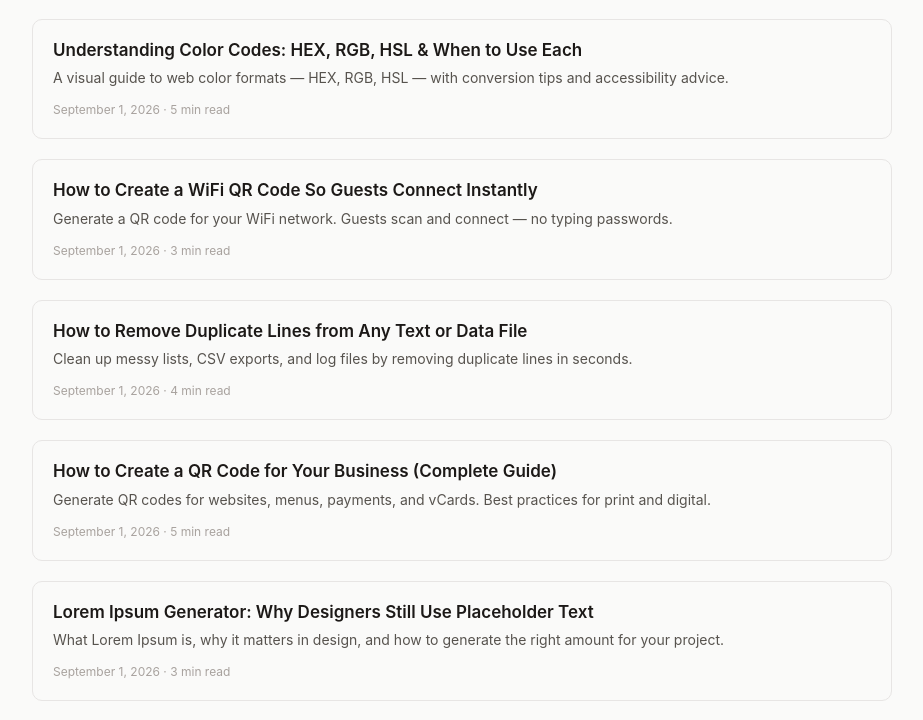
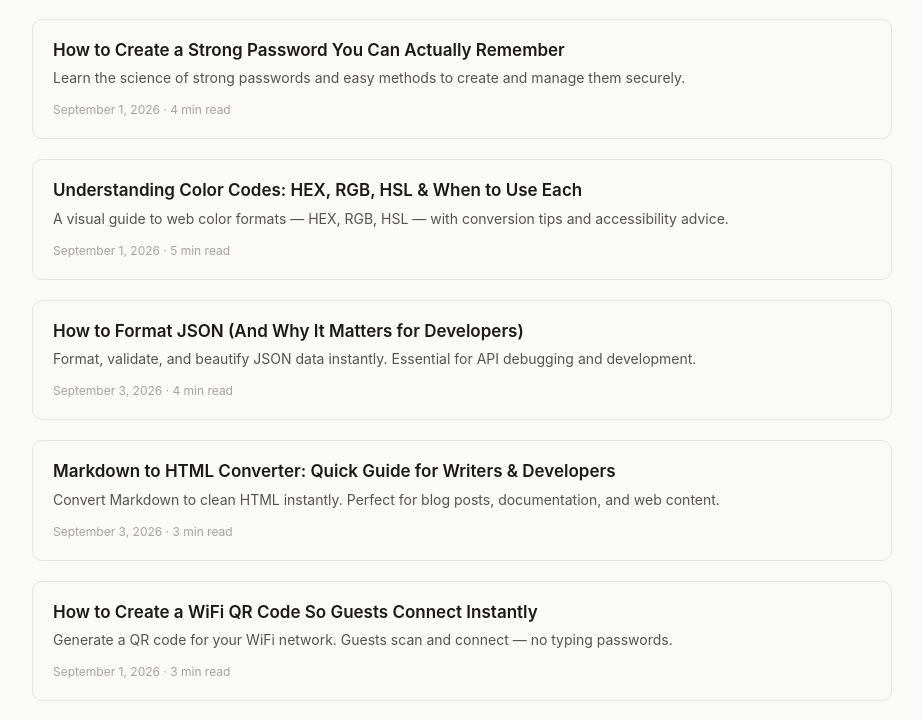
Before and after one commit to doudouman01/toolcraftkit, a Next.js app: page /blog in a window 1280 px wide. Shown: the part 1583-2303 px from the top of the page, without its empty margins (178-1101 px from the left). Built offline with nearby package versions, Linux system fonts and the light colour scheme.

Commit message:
mega blog: add 120 articles + fix all tool links (152 total)

```diff
--- a/src/app/blog/page.tsx
+++ b/src/app/blog/page.tsx
@@ -11,19 +11,22 @@ export const metadata: Metadata = {
 const posts = [
   // ===== ORIGINAL 5 ARTICLES =====
   { slug: "how-to-calculate-loan-payments", title: "How to Calculate Loan Payments", desc: "Learn the math behind monthly loan payments and how our calculator can help.", date: "June 1, 2025", read: "4 min read" },
-  { slug: "what-is-good-roi", title: "What Is a Good ROI?", desc: "Learn what ROI means, how to calculate it, and what counts as a good return.", date: "June 5, 2025", read: "5 min read" },
-  { slug: "how-to-calculate-profit-margin", title: "How to Calculate Profit Margin", desc: "Understand gross, operating, and net margin with clear examples.", date: "June 8, 2025", read: "4 min read" },
-  { slug: "how-compound-interest-works", title: "How Compound Interest Works", desc: "See how compound interest grows your money — or your debt — over time.", date: "June 12, 2025", read: "5 min read" },
-  { slug: "how-to-calculate-mortgage-payments", title: "How to Calculate Mortgage Payments", desc: "Break down principal, interest, taxes, and insurance with our calculator.", date: "June 15, 2025", read: "4 min read" },
+  { slug: "how-many-pages-is-1000-words", title: "How Many Pages Is 1000 Words?", desc: "Find out how many pages your word count fills based on font, spacing, and margins.", date: "August 20, 2026", read: "3 min read" },
+  { slug: "what-is-a-good-roi", title: "What Is a Good ROI?", desc: "Learn what ROI means, how to calculate it, and what counts as a good return.", date: "June 5, 2025", read: "5 min read" },
+  { slug: "profit-margin-guide", title: "How to Calculate Profit Margin", desc: "Understand gross, operating, and net margin with clear examples.", date: "June 8, 2025", read: "4 min read" },
+  { slug: "compound-interest", title: "How Compound Interest Works", desc: "See how compound interest grows your money — or your debt — over time.", date: "June 12, 2025", read: "5 min read" },
+  { slug: "mortgage-payments-explained", title: "How to Calculate Mortgage Payments", desc: "Break down principal, interest, taxes, and insurance with our calculator.", date: "June 15, 2025", read: "4 min read" },
   // ===== BATCH 1: 11 ARTICLES (Sept 2026) =====
-  { slug: "how-to-calculate-percentages", title: "How to Calculate Percentages: Formulas & Real-Life Examples", desc: "Master percentage calculations with easy formulas for discounts, tips, grades, and business markup.", date: "September 1, 2026", read: "5 min read" },
-  { slug: "how-to-convert-salary-to-hourly", title: "How to Convert Salary to Hourly Rate (And Vice Versa)", desc: "Convert annual salary to hourly, weekly, and monthly pay. Includes overtime and contractor adjustments.", date: "September 1, 2026", read: "4 min read" },
-  { slug: "how-to-calculate-income-tax", title: "How to Calculate Your Income Tax (US, Canada & UK Guide)", desc: "Step-by-step guide to estimating income tax with brackets, deductions, and credits for 2026.", date: "September 1, 2026", read: "6 min read" },
-  { slug: "how-to-create-professional-invoice", title: "How to Create a Professional Invoice (Step-by-Step)", desc: "Create clear, professional invoices that get you paid faster. Free template and best practices.", date: "September 1, 2026", read: "5 min read" },
-  { slug: "how-to-create-strong-password", title: "How to Create a Strong Password You Can Actually Remember", desc: "Learn the science of strong passwords and easy methods to create and manage them securely.", date: "September 1, 2026", read: "4 min read" },
-  { slug: "understanding-color-codes", title: "Understanding Color Codes: HEX, RGB, HSL & When to Use Each", desc: "A visual guide to web color formats — HEX, RGB, HSL — with conversion tips and accessibility advice.", date: "September 1, 2026", read: "5 min read" },
-  { slug: "create-wifi-qr-code", title: "How to Create a WiFi QR Code So Guests Connect Instantly", desc: "Generate a QR code for your WiFi network. Guests scan and connect — no typing passwords.", date: "September 1, 2026", read: "3 min read" },
-  { slug: "remove-duplicate-lines-guide", title: "How to Remove Duplicate Lines from Any Text or Data File", desc: "Clean up messy lists, CSV exports, and log files by removing duplicate lines in seconds.", date: "September 1, 2026", read: "4 min read" },
+  { slug: "percentage-calculations", title: "How to Calculate Percentages: Formulas & Real-Life Examples", desc: "Master percentage calculations with easy formulas for discounts, tips, grades, and business markup.", date: "September 1, 2026", read: "5 min read" },
+  { slug: "salary-breakdown-guide", title: "How to Convert Salary to Hourly Rate (And Vice Versa)", desc: "Convert annual salary to hourly, weekly, and monthly pay. Includes overtime and contractor adjustments.", date: "September 1, 2026", read: "4 min read" },
+  { slug: "income-tax-guide", title: "How to Calculate Your Income Tax (US, Canada & UK Guide)", desc: "Step-by-step guide to estimating income tax with brackets, deductions, and credits for 2026.", date: "September 1, 2026", read: "6 min read" },
+  { slug: "create-professional-invoice", title: "How to Create a Professional Invoice (Step-by-Step)", desc: "Create clear, professional invoices that get you paid faster. Free template and best practices.", date: "September 1, 2026", read: "5 min read" },
+  { slug: "strong-password-guide", title: "How to Create a Strong Password You Can Actually Remember", desc: "Learn the science of strong passwords and easy methods to create and manage them securely.", date: "September 1, 2026", read: "4 min read" },
+  { slug: "color-codes-guide", title: "Understanding Color Codes: HEX, RGB, HSL & When to Use Each", desc: "A visual guide to web color formats — HEX, RGB, HSL — with conversion tips and accessibility advice.", date: "September 1, 2026", read: "5 min read" },
+  { slug: "json-formatting-guide", title: "How to Format JSON (And Why It Matters for Developers)", desc: "Format, validate, and beautify JSON data instantly. Essential for API debugging and development.", date: "September 3, 2026", read: "4 min read" },
+  { slug: "markdown-to-html-guide", title: "Markdown to HTML Converter: Quick Guide for Writers & Developers", desc: "Convert Markdown to clean HTML instantly. Perfect for blog posts, documentation, and web content.", date: "September 3, 2026", read: "3 min read" },
+  { slug: "how-to-create-qr-code-for-wifi", title: "How to Create a WiFi QR Code So Guests Connect Instantly", desc: "Generate a QR code for your WiFi network. Guests scan and connect — no typing passwords.", date: "September 1, 2026", read: "3 min read" },
+  { slug: "how-to-remove-duplicate-lines-in-excel", title: "How to Remove Duplicate Lines from Any Text or Data File", desc: "Clean up messy lists, CSV exports, and log files by removing duplicate lines in seconds.", date: "September 1, 2026", read: "4 min read" },
   { slug: "create-qr-code-for-business", title: "How to Create a QR Code for Your Business (Complete Guide)", desc: "Generate QR codes for websites, menus, payments, and vCards. Best practices for print and digital.", date: "September 1, 2026", read: "5 min read" },
   { slug: "lorem-ipsum-generator-guide", title: "Lorem Ipsum Generator: Why Designers Still Use Placeholder Text", desc: "What Lorem Ipsum is, why it matters in design, and how to generate the right amount for your project.", date: "September 1, 2026", read: "3 min read" },
   { slug: "case-converter-guide", title: "Online Case Converter: Title Case, UPPERCASE & More in One Click", desc: "Convert text between title case, uppercase, lowercase, sentence case, camelCase, and more. Free online tool.", date: "September 1, 2026", read: "3 min read" },
```
